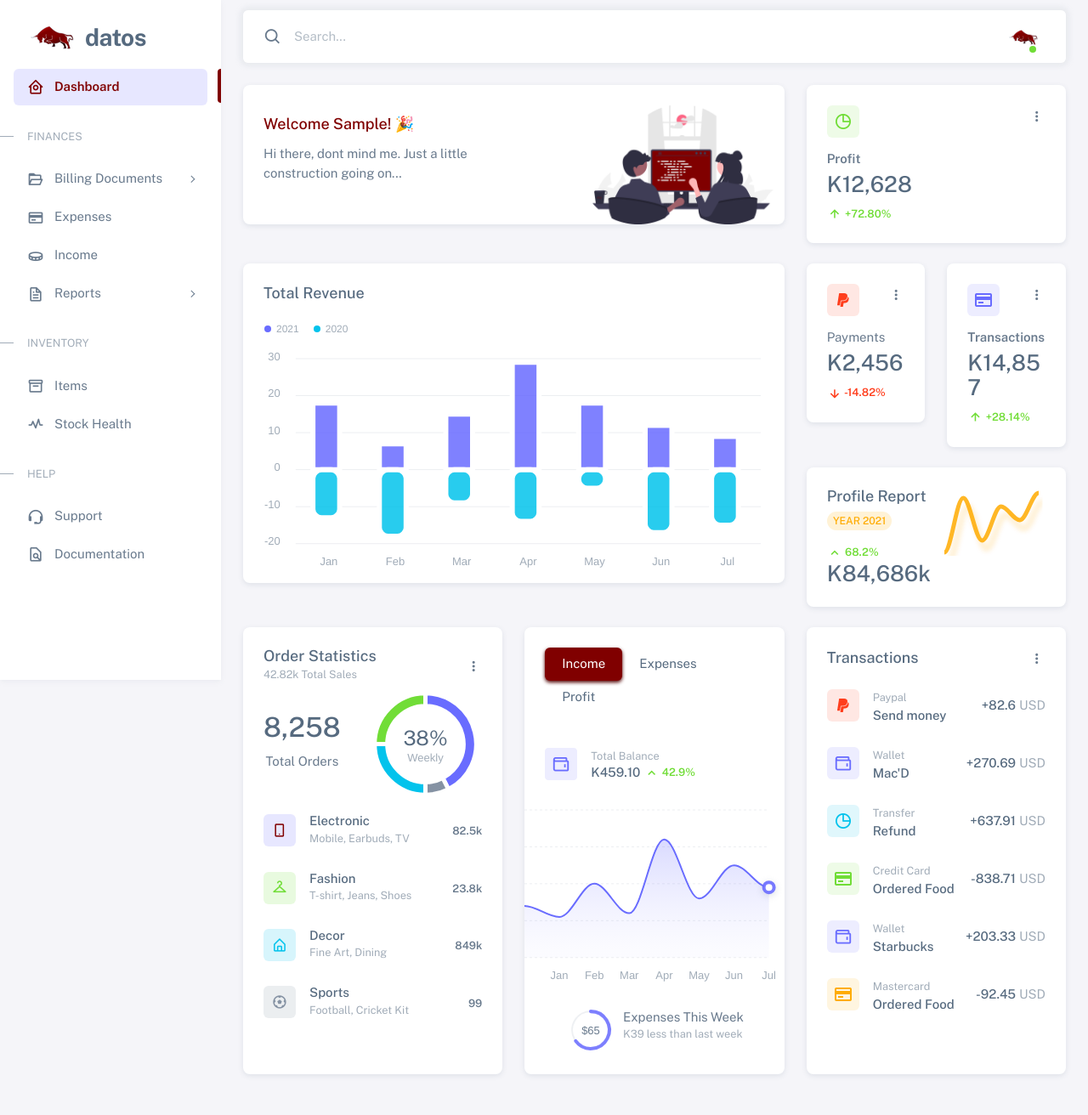
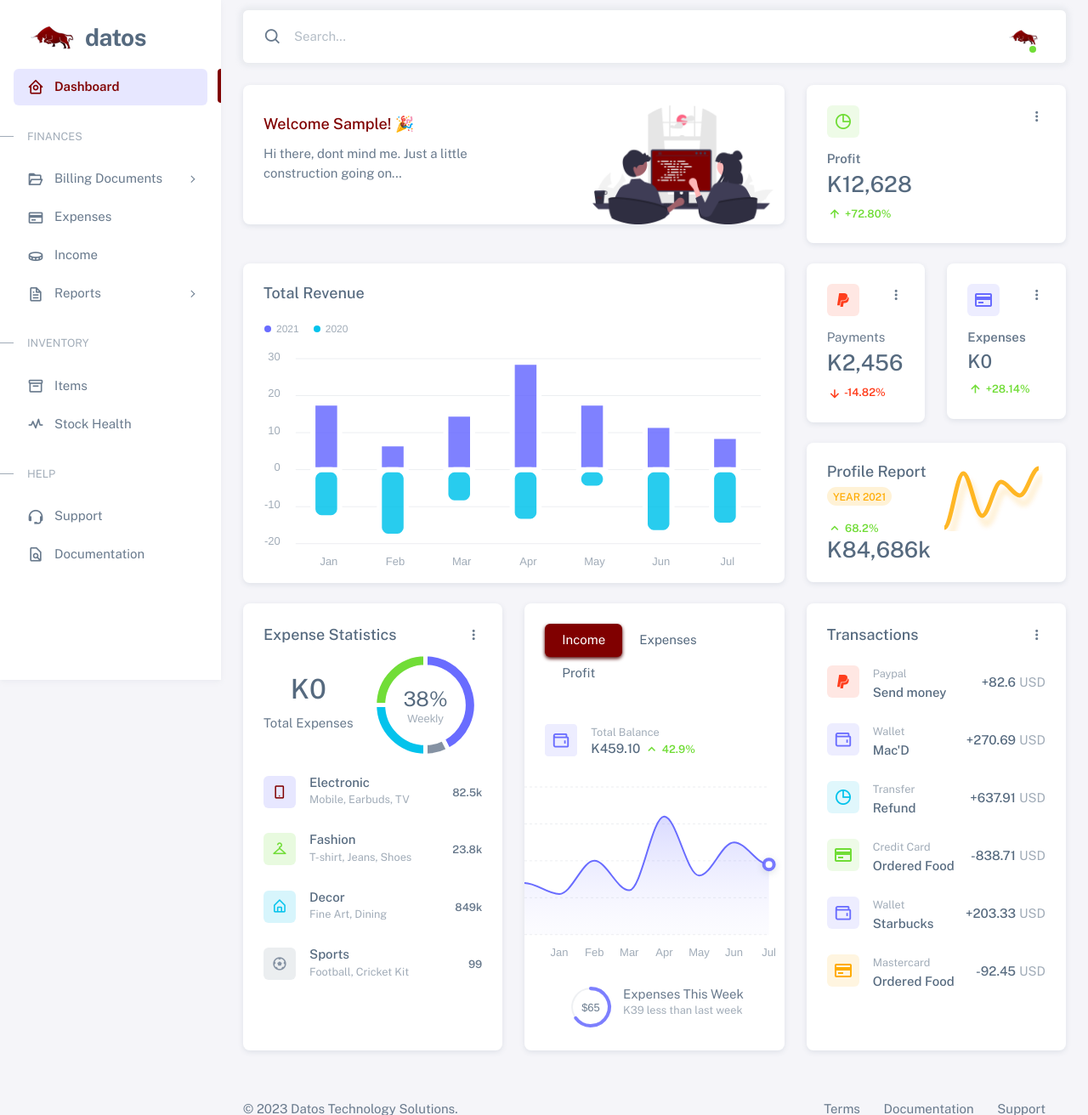
Before and after one commit to OluwaMukulu/datos, a Django app: page /dashboard/ in a window 1280 px wide. Shown: the top 1312 px of the page at 85% size. Run offline with Django 3.2, Linux system fonts and the light colour scheme; the visitor is signed in with stand-in values (Sample User, id 1); data that the repository does not hold is empty; some libraries are stand-ins or nearby versions.

Commit message:
Delete feature

```diff
--- a/datos/models.py
+++ b/datos/models.py
@@ -1,6 +1,7 @@
 from django.db import models
 from django.utils.safestring import mark_safe
 from django.template.defaultfilters import truncatechars
+
 # from multiselectfield import MultiSelectField
 
 
--- a/datos/templates/dashboard.html
+++ b/datos/templates/dashboard.html
@@ -224,8 +224,8 @@
                       </div>
                     </div>
                   </div>
-                  <span class="fw-semibold d-block mb-1">Transactions</span>
-                  <h3 class="card-title mb-2">K14,857</h3>
+                  <span class="fw-semibold d-block mb-1">Expenses</span>
+                  <h4 class="card-title mb-2">K{{total_expenses|floatformat:0}}</h4>
                   <small class="text-success fw-semibold"><i class="bx bx-up-arrow-alt"></i> +28.14%</small>
                 </div>
               </div>
@@ -262,8 +262,7 @@
           <div class="card h-100">
             <div class="card-header d-flex align-items-center justify-content-between pb-0">
               <div class="card-title mb-0">
-                <h5 class="m-0 me-2">Order Statistics</h5>
-                <small class="text-muted">42.82k Total Sales</small>
+                <h5 class="m-0 me-2">Expense Statistics</h5>
               </div>
               <div class="dropdown">
                 <button
@@ -277,17 +276,15 @@
                   <i class="bx bx-dots-vertical-rounded"></i>
                 </button>
                 <div class="dropdown-menu dropdown-menu-end" aria-labelledby="orederStatistics">
-                  <a class="dropdown-item" href="javascript:void(0);">Select All</a>
-                  <a class="dropdown-item" href="javascript:void(0);">Refresh</a>
-                  <a class="dropdown-item" href="javascript:void(0);">Share</a>
+                  <a class="dropdown-item" href="/listexpenses">View all</a>
                 </div>
               </div>
             </div>
             <div class="card-body">
               <div class="d-flex justify-content-between align-items-center mb-3">
                 <div class="d-flex flex-column align-items-center gap-1">
-                  <h2 class="mb-2">8,258</h2>
-                  <span>Total Orders</span>
+                  <h2 class="mb-2">K{{total_expenses|floatformat:0}}</h2>
+                  <span>Total Expenses</span>
                 </div>
                 <div id="orderStatisticsChart"></div>
               </div>
--- a/datos/templates/listexpenses.html
+++ b/datos/templates/listexpenses.html
@@ -58,7 +58,7 @@
                               <a class="dropdown-item" href="{% url 'updateexpenses' expense.id %}"
                                 ><i class="bx bx-edit-alt me-1"></i> Edit</a
                               >
-                              <a class="dropdown-item" href="javascript:void(0);"
+                              <a class="dropdown-item" href="{% url 'deleteexpense' expense.id %}"
                                 ><i class="bx bx-trash me-1"></i> Delete</a
                               >
                             </div>
--- a/datos/templates/updateexpenses.html
+++ b/datos/templates/updateexpenses.html
@@ -30,7 +30,7 @@
                         <div class="row mb-3">
                           <label for="{{ form.name.id_for_label }}" class="form-label">{{ form.name.label }}</label>
                           <div class="col-sm-10">
-                              <input type="text" class="form-control" name="{{ form.name.name }}" id="{{ form.name.id_for_label }}"   value="{{ form.name.value }}" placeholder="{{ form.name.label }}"/>
+                              <input type="text" class="form-control" name="{{ form.name.name }}" id="{{ form.name.id_for_label }}"   value="{{ form.name.value }}" placeholder="{{ form.name.value }}}"/>
                           </div>
                       </div>
 
@@ -52,7 +52,7 @@
                       <div class="row mb-3">
                         <label for="{{ form.date.id_for_label }}" class="form-label">{{ form.date.label }}</label>
                           <div class="col-sm-10">
-                              <input type="text" class="form-control" name="{{ form.date.name }}" id="{{ form.date.id_for_label }}"  value="{{ form.date.value }}" />
+                              <input type="date" class="form-control" name="{{ form.date.name }}" id="{{ form.date.id_for_label }}"  value="{{ form.date.value }}" />
                           </div>
                       </div>
 
--- a/datos/urls.py
+++ b/datos/urls.py
@@ -12,6 +12,7 @@ urlpatterns = [
     path('listexpenses/', views.listexpenses, name='listexpenses'),
     path('addexpenses/', views.addexpenses, name='addexpenses'),
     path('updateexpenses/<str:pk>/', views.updateexpenses, name='updateexpenses'),
+    path('deleteexpense/<str:pk>/', views.deleteexpense, name='deleteexpense'),
     path('addincome/', views.addincome, name='addincome'),
     path('listincome/', views.listincome, name='listincome'),
     path('invoice/', views.invoice, name='invoice'),
--- a/datos/views.py
+++ b/datos/views.py
@@ -8,6 +8,8 @@ from django.contrib.auth import authenticate, login,logout
 from django.contrib.auth.decorators import login_required
 from .forms import ExpenseForm
 from .models import PAYMENT_METHOD
+from django.db.models import Sum
+
 
 
 
@@ -59,9 +61,16 @@ def home(request):
 
 @login_required(login_url='loginpage')
 def dashboard(request):
-    context = {}
-    if request.user.is_authenticated:
-        context['first_name'] = request.user.first_name
+
+    total_expenses = Expense.objects.aggregate(total_amount=Sum('amount'))['total_amount']
+
+    # Check if total_amount is None (no expenses in the database) and set it to 0 if it is None
+    total_expenses = total_expenses if total_expenses is not None else 0
+
+    # if request.user.is_authenticated:
+    #     context['first_name'] = request.user.first_name
+
+    context = {'total_expenses':total_expenses}
     return render(request, 'dashboard.html', context)
 
 @login_required(login_url='loginpage')
@@ -113,6 +122,18 @@ def updateexpenses(request, pk):
     return render(request, 'updateexpenses.html', context)
 
 @login_required(login_url='loginpage')
+def deleteexpense(request, pk):
+
+    expense = Expense.objects.get(id=pk)
+
+    if request.method == 'POST':
+         expense.delete()
+         return redirect('listexpenses')
+
+    context={'expense':expense}
+    return render(request, 'deleteexpense.html',context)
+
+@login_required(login_url='loginpage')
 def listincome(request):
     return render(request, 'listincome.html')
 
```
Also changed, not shown: datos/templates/deleteexpense.html (added, +49 -0 lines), datos/templates/profile.html (+33 -24 lines).
